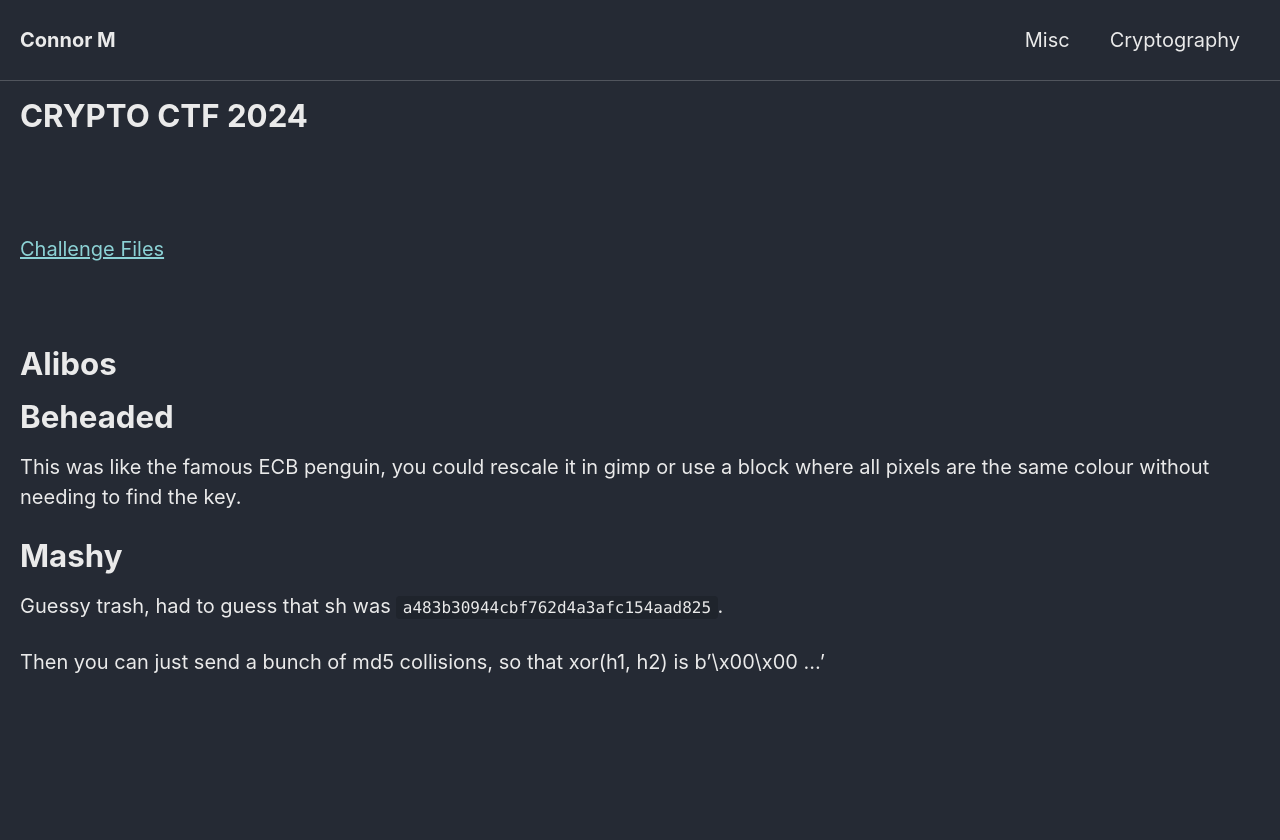
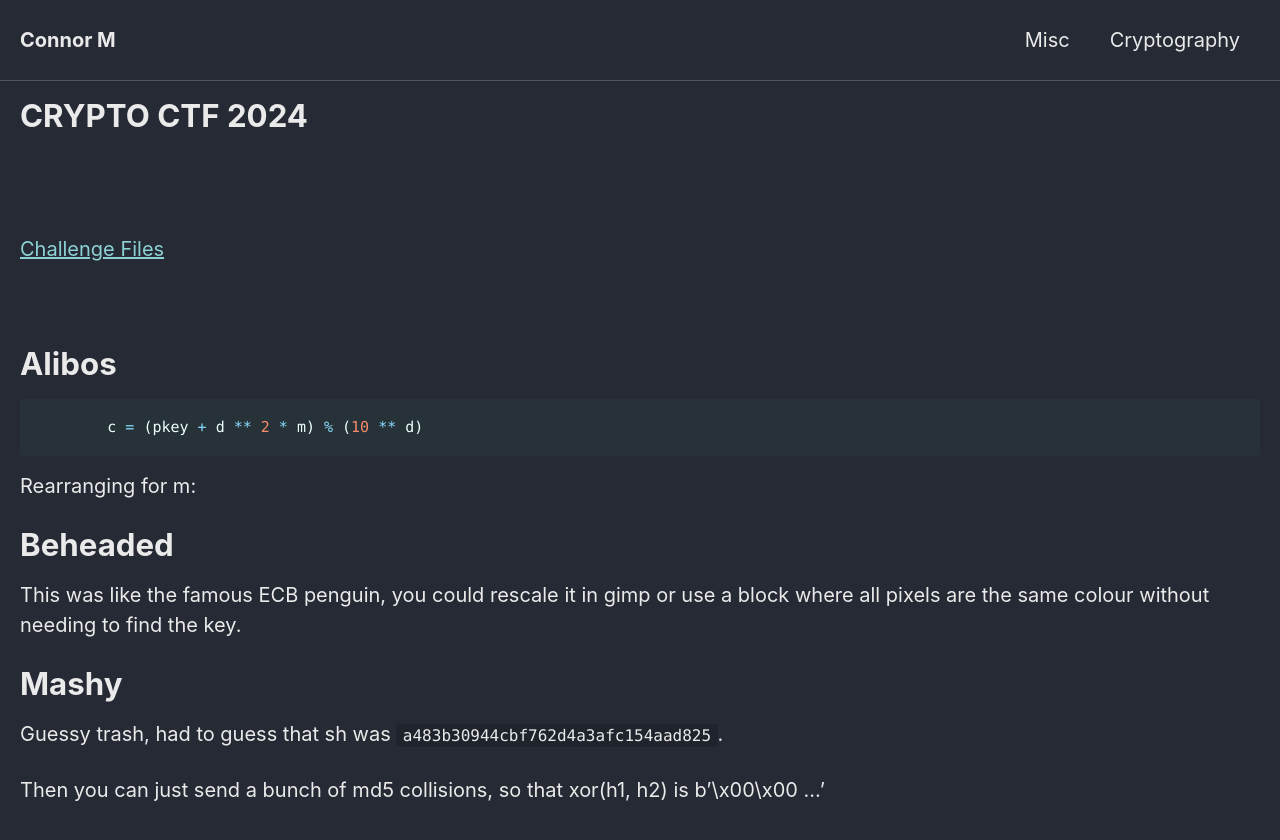
Before and after one commit to Connor-McCartney/Connor-McCartney.github.io, a Jekyll site: the page built from _pages/cryptography/other/CRYPTO-CTF-2024.md, in a window 1280 px wide. Shown: the top 840 px of the page. Built offline with Jekyll 4.4.1, drawn with Linux system fonts in a browser that asks for light colours; cached includes are drawn as plain includes.

Commit message:
Update CRYPTO-CTF-2024.md

````diff
--- a/_pages/cryptography/other/CRYPTO-CTF-2024.md
+++ b/_pages/cryptography/other/CRYPTO-CTF-2024.md
@@ -12,6 +12,13 @@ title: CRYPTO CTF 2024
 
 # Alibos
 
+```python
+	c = (pkey + d ** 2 * m) % (10 ** d)
+```
+
+Rearranging for m:
+
+
 
 # Beheaded
 
````
